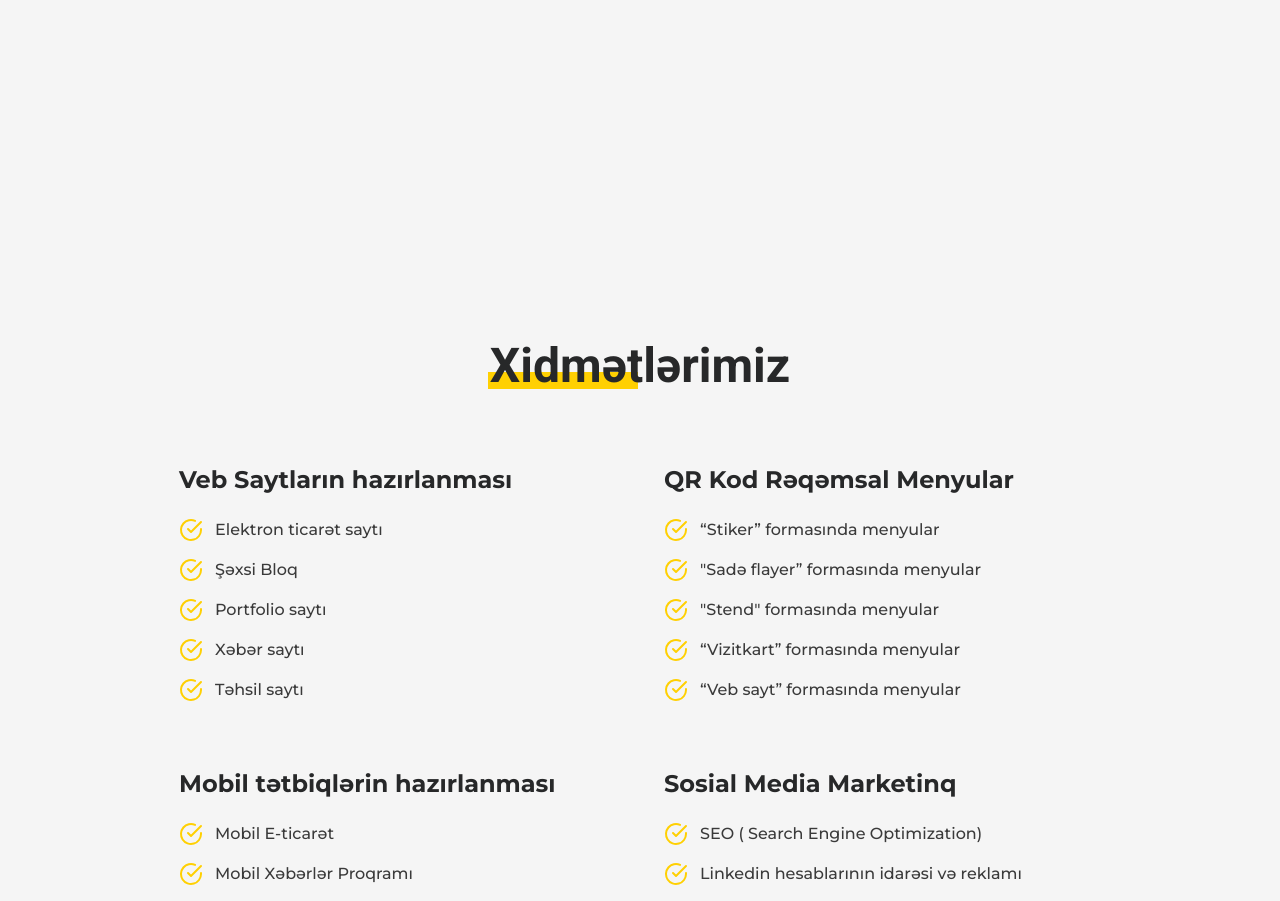
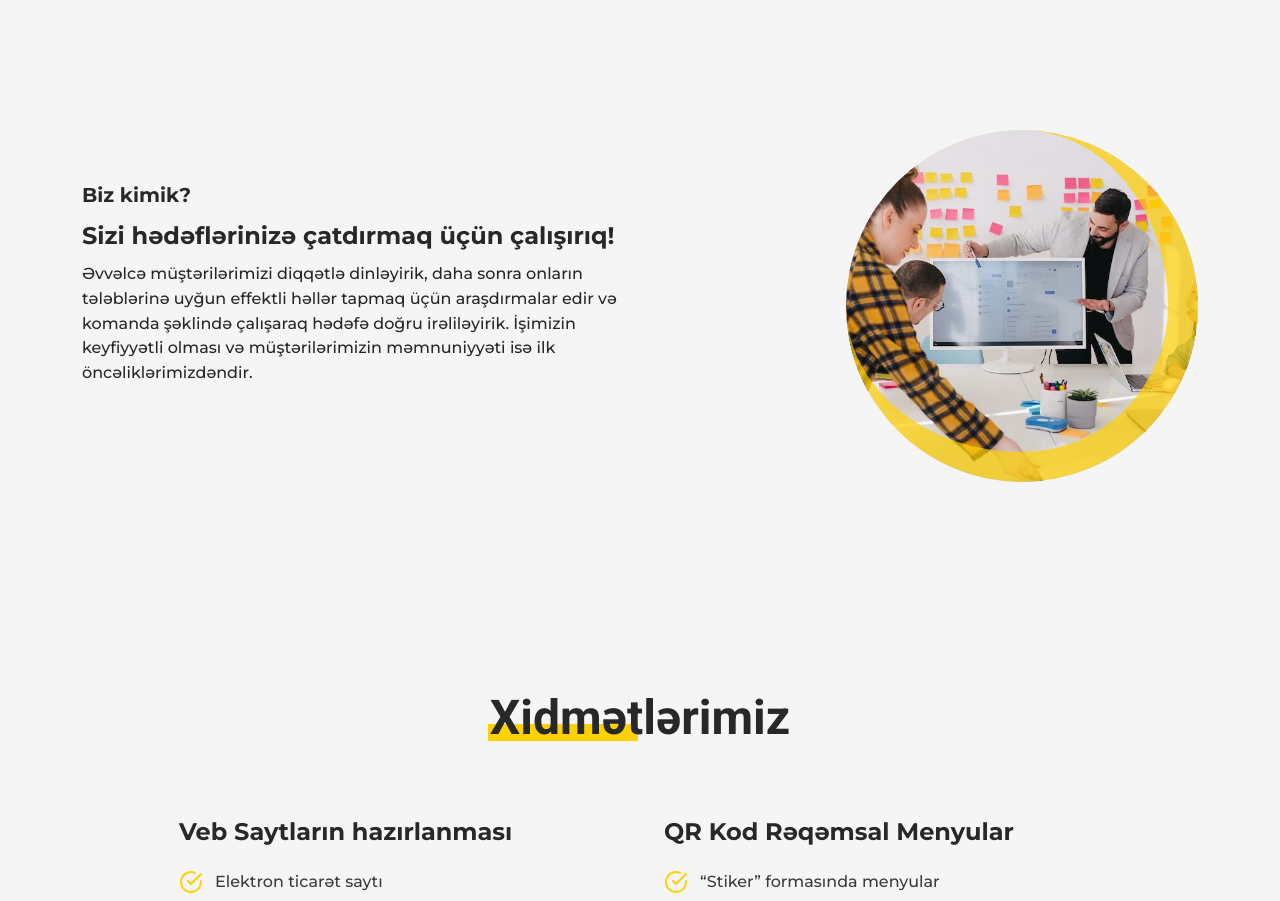
Before and after one commit to karamsafarli/duckweb, a React (Vite) app: page / in a window 1280 px wide. Shown: the part 660-1561 px from the top of the page. Built offline with nearby package versions, Linux system fonts and the light colour scheme.

Commit message:
section2 done

```diff
--- a/src/App.jsx
+++ b/src/App.jsx
@@ -229,7 +229,7 @@ const App = () => {
         </section>
 
         <section ref={aboutSection} id="about">
-          {/* <div className="container">
+          <div className="container">
             <div className="row">
               <div className="col-lg-6">
                 <motion.div
@@ -286,7 +286,7 @@ const App = () => {
                 </div>
               </div>
             </div>
-          </div> */}
+          </div>
         </section>
 
         <section ref={serviceSection} id="services">
```
